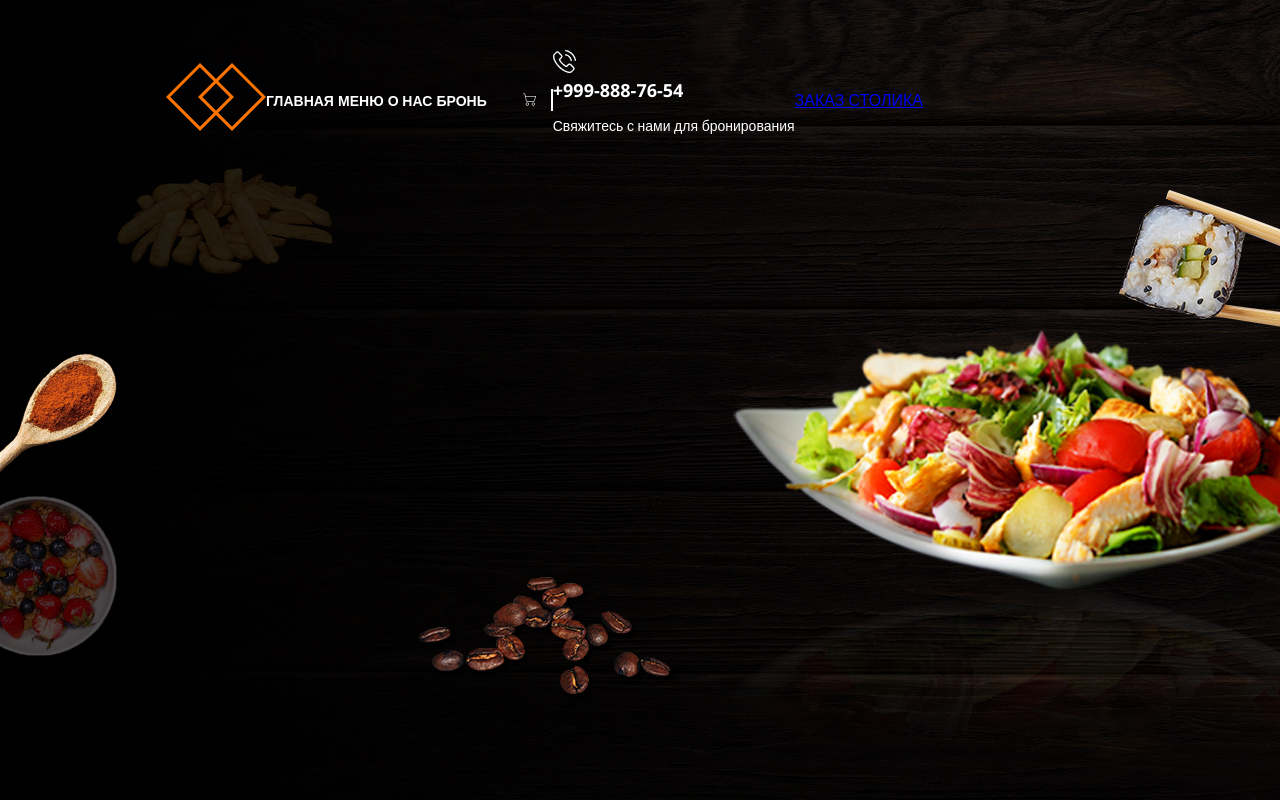
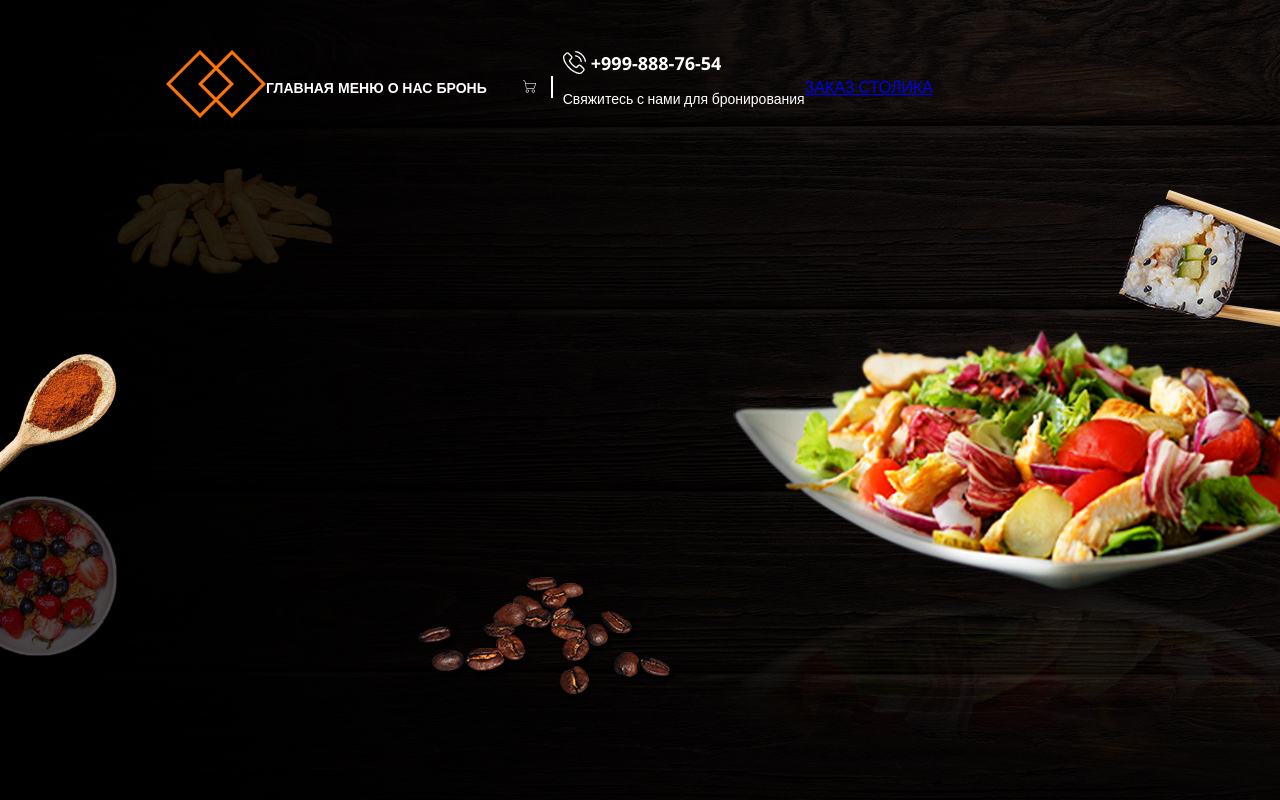
Before and after one commit to TheBestikk/Restaurant, a plain HTML site: page index.html in a window 1280 px wide. Drawn offline with nearby package versions, Linux system fonts and the light colour scheme.

Commit message:
fix style.css

```diff
--- a/style.css
+++ b/style.css
@@ -41,16 +41,20 @@ body{
     color: #FFF;
     font-weight: 700;
     font-size: 18px;
+    margin-left: 20px;
+}
+.header-number{
+    margin-left: 8px;
 }
 .phone-text{
     color: #FFF;
     font-size: 14px;
     font-weight: 400;
 }
+.header-phone-img{
+    position: fixed;
+    width: 23;
+}
 .phone-wrap{
-    flex-wrap: wrap;
-    align-items: center;
+    margin-left: 10px;
 }
-.phone-text{
-
-}
```
